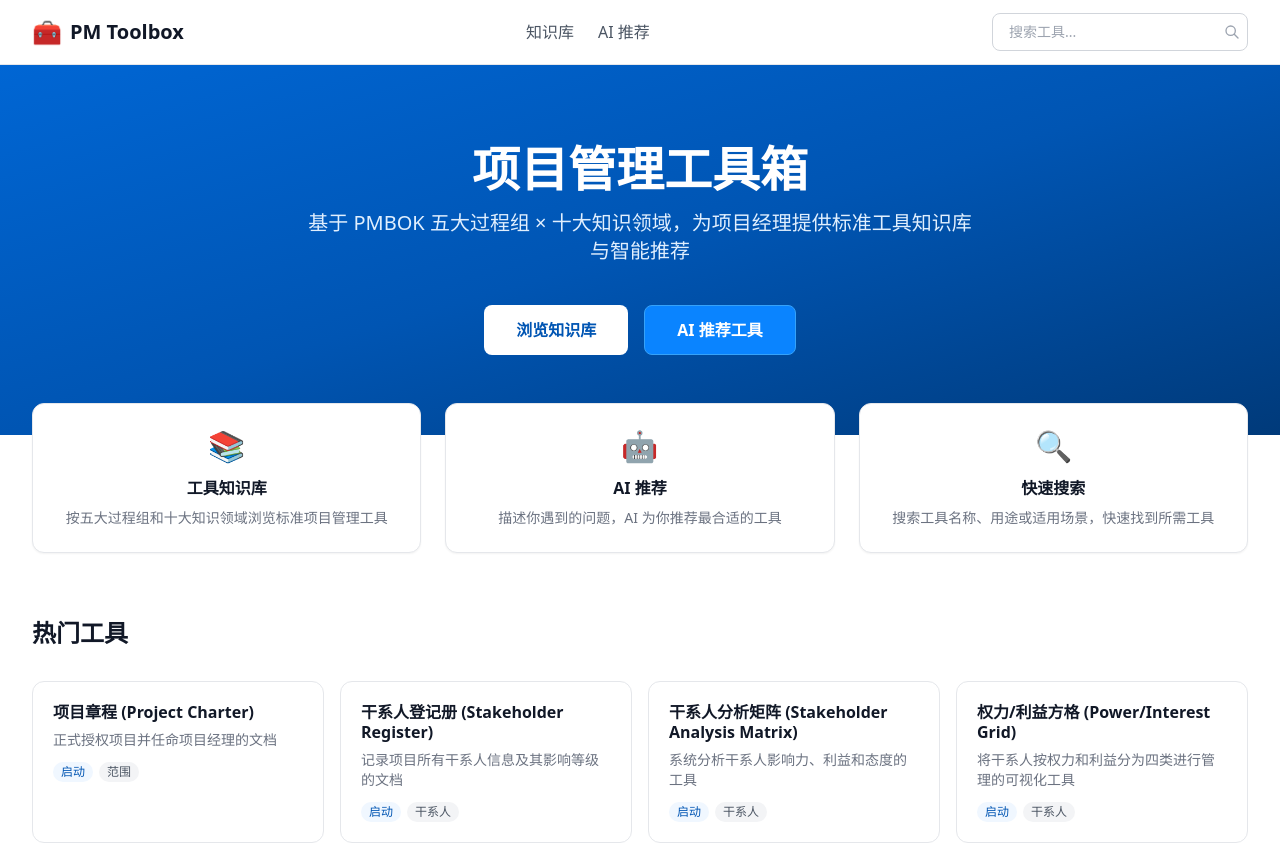
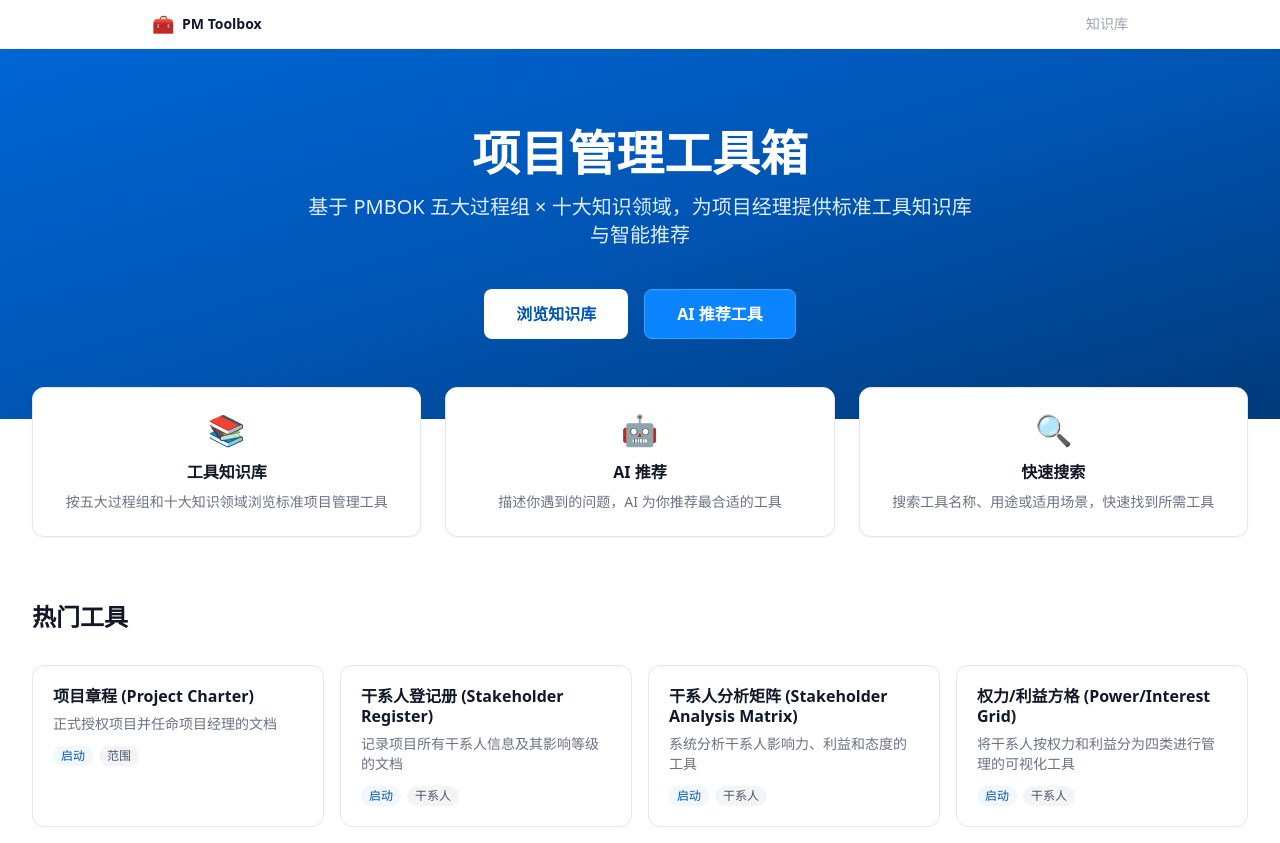
Before and after one commit to goldwish1/pm-toolbox, a Next.js app: page / in a window 1280 px wide. Shown: the top 843 px of the page. Built offline with nearby package versions, Linux system fonts and the light colour scheme.

Commit message:
refactor: minimalist apple-style header
Co-Authored-By: Claude Opus 4.6 <noreply@anthropic.com>

```diff
--- a/src/components/Header.tsx
+++ b/src/components/Header.tsx
@@ -1,71 +1,30 @@
 "use client";
 
 import Link from "next/link";
-import { useState } from "react";
-import SearchBar from "./SearchBar";
+import { usePathname } from "next/navigation";
 
 export default function Header() {
-  const [mobileMenuOpen, setMobileMenuOpen] = useState(false);
+  const pathname = usePathname();
 
   return (
-    <header className="bg-white border-b border-gray-200 sticky top-0 z-50">
-      <div className="max-w-7xl mx-auto px-4 sm:px-6 lg:px-8">
-        <div className="flex items-center justify-between h-16">
+    <header className="sticky top-0 z-50 bg-white/80 backdrop-blur-xl border-b border-gray-100">
+      <div className="max-w-5xl mx-auto px-6 h-12 flex items-center justify-between">
         <Link href="/" className="flex items-center gap-2">
-            <span className="text-2xl">🧰</span>
-            <span className="font-bold text-xl text-gray-900">PM Toolbox</span>
+          <span className="text-lg">🧰</span>
+          <span className="font-semibold text-sm text-gray-900">PM Toolbox</span>
         </Link>
-
-          <nav className="hidden md:flex items-center gap-6">
+        <nav className="flex items-center gap-6">
           <Link
             href="/knowledge"
-              className="text-gray-600 hover:text-primary-600 transition-colors"
+            className={`text-sm transition-colors ${
+              pathname === "/knowledge"
+                ? "text-primary-500"
+                : "text-gray-400 hover:text-gray-600"
+            }`}
           >
             知识库
           </Link>
-            <Link
-              href="/ai-recommend"
-              className="text-gray-600 hover:text-primary-600 transition-colors"
-            >
-              AI 推荐
-            </Link>
         </nav>
-
-          <div className="hidden md:block w-64">
-            <SearchBar />
-          </div>
-
-          <button
-            className="md:hidden p-2"
-            onClick={() => setMobileMenuOpen(!mobileMenuOpen)}
-          >
-            <svg className="w-6 h-6" fill="none" viewBox="0 0 24 24" stroke="currentColor">
-              <path strokeLinecap="round" strokeLinejoin="round" strokeWidth={2} d="M4 6h16M4 12h16M4 18h16" />
-            </svg>
-          </button>
-        </div>
-
-        {mobileMenuOpen && (
-          <div className="md:hidden pb-4 space-y-2">
-            <Link
-              href="/knowledge"
-              className="block px-3 py-2 text-gray-600 hover:bg-gray-50 rounded"
-              onClick={() => setMobileMenuOpen(false)}
-            >
-              知识库
-            </Link>
-            <Link
-              href="/ai-recommend"
-              className="block px-3 py-2 text-gray-600 hover:bg-gray-50 rounded"
-              onClick={() => setMobileMenuOpen(false)}
-            >
-              AI 推荐
-            </Link>
-            <div className="pt-2">
-              <SearchBar />
-            </div>
-          </div>
-        )}
       </div>
     </header>
   );
```
Lines whose indentation alone changed are shown as unchanged.
